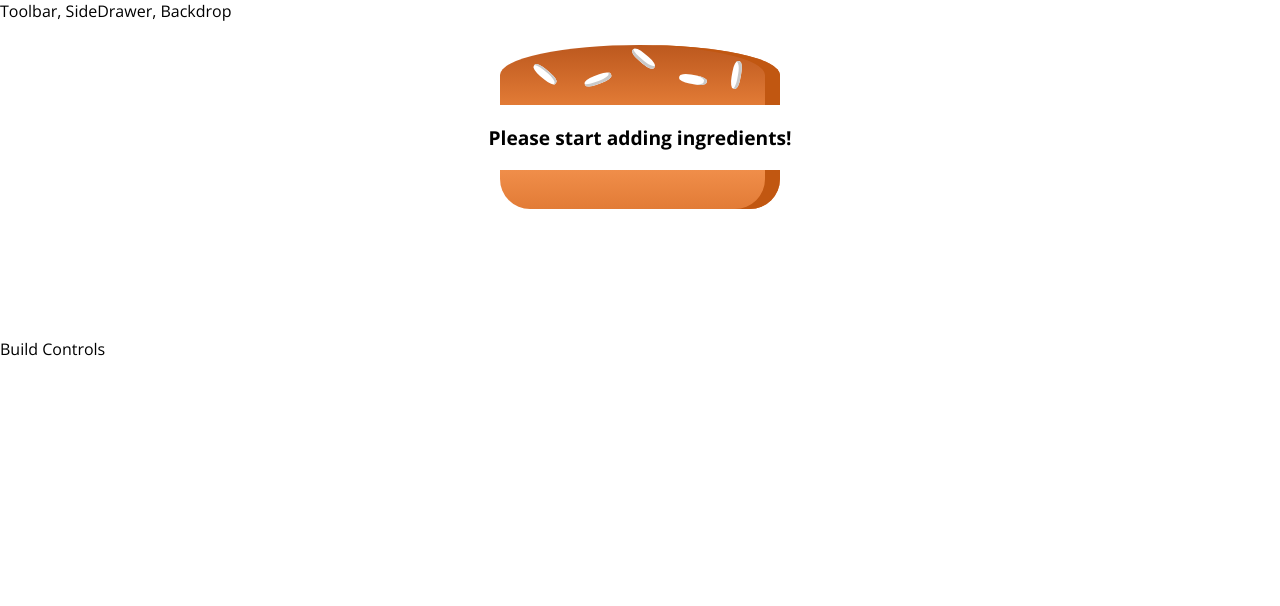
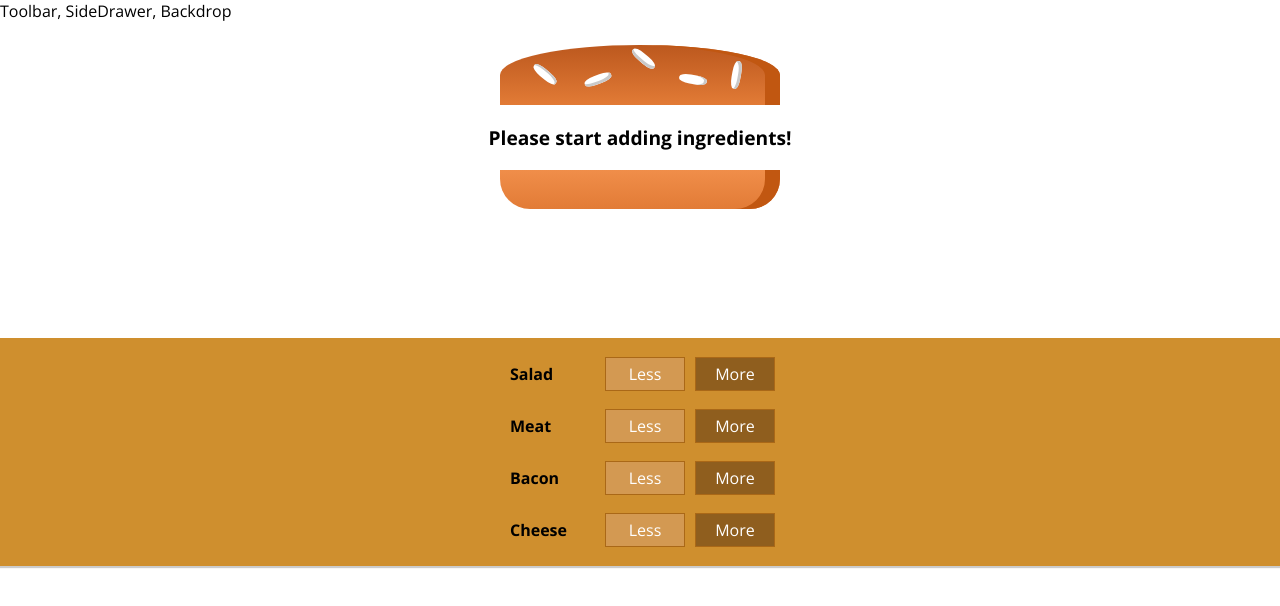
Before and after one commit to Sergaros/burgerBuilder, a React app: page / in a window 1280 px wide. Shown: the top 606 px of the page. Built offline with nearby package versions, Linux system fonts and the light colour scheme.

Commit message:
BuildControls add

```diff
--- a/src/components/Burger/BuildControls/BuildControl/BuildControl.css
+++ b/src/components/Burger/BuildControls/BuildControl/BuildControl.css
@@ -9,9 +9,48 @@
     display: block;
     font: inherit;
     padding: 5px;
-    margin: 5px 0;
+    margin: 0 5px;
     width: 80px;
-    border: 1px solid #aa6817;
+    border: 1px solid #AA6817;
     cursor: pointer;
     outline: none;
 }
+
+.BuildControl button:disabled {
+    background-color: #AC9980;
+    border: 1px solid #7E7365;
+    color: #ccc;
+    cursor: default;
+}
+
+.BuildControl button:hover:disabled {
+    background-color: #AC9980;
+    color: #ccc;
+    cursor: not-allowed;
+}
+
+.Label {
+    padding: 10px;
+    font-weight: bold;
+    width: 80px;
+}
+
+.BuildControl .Less {
+    background-color: #D39952;
+    color: white;
+}
+
+.BuildControl .More {
+    background-color: #8F5E1E;
+    color: white;
+}
+
+.BuildControl .Less:hover, .BuildControl .Less:active {
+    background-color: #DAA972;
+    color: white;
+}
+
+.BuildControl .More:hover,.BuildControl .More:active {
+    background-color: #99703F;
+    color: white;
+}
--- a/src/components/Burger/BuildControls/BuildControl/BuildControl.js
+++ b/src/components/Burger/BuildControls/BuildControl/BuildControl.js
@@ -1,11 +1,11 @@
 import React from 'react';
 import classes from './BuildControl.css'
 
-const buildontrol = (props)=>(
-    <div>
-        <div>{props.label}</div>
-        <button>Less</button>
-        <button>More</button>
+const buildControl = (props)=>(
+    <div className={classes.BuildControl}>
+        <div className={classes.Label}>{props.label}</div>
+        <button className={classes.Less}>Less</button>
+        <button className={classes.More}>More</button>
     </div>
 );
 
--- a/src/components/Burger/BuildControls/BuildControls.css
+++ b/src/components/Burger/BuildControls/BuildControls.css
@@ -2,7 +2,7 @@
     width: 100%;
     background-color: #cf8f2e;
     display: flex;
-    flex-flow:: column;
+    flex-flow: column;
     align-items: center;
     box-shadow: 0 2px 1px #ccc;
     margin: auto;
--- a/src/components/Burger/BuildControls/BuildControls.js
+++ b/src/components/Burger/BuildControls/BuildControls.js
@@ -1,8 +1,20 @@
 import React from 'react';
-import classes from './BuildControls.css'
+import classes from './BuildControls.css';
+import BuildControl from './BuildControl/BuildControl';
 
-const buildontrols = (props)=>{
+const controls = [
+    {label: 'Salad', type: 'salad'},
+    {label: 'Meat', type: 'meat'},
+    {label: 'Bacon', type: 'bacon'},
+    {label: 'Cheese', type: 'cheese'}
+];
 
-};
+const buildControls = (props)=>(
+    <div className={classes.BuildControls}>
+        {controls.map(ctrl=>(
+            <BuildControl key={ctrl.label} label={ctrl.label}/>
+        ))}
+    </div>
+);
 
 export default buildControls;
--- a/src/containers/BurgerBuilder/BurgerBuilder.js
+++ b/src/containers/BurgerBuilder/BurgerBuilder.js
@@ -1,6 +1,7 @@
 import React, {Component} from 'react';
 import Aux from '../../hoc/Auxilary';
 import Burger from '../../components/Burger/Burger';
+import BuildControls from '../../components/Burger/BuildControls/BuildControls';
 
 class BurgerBuilder extends Component{
     state = {
@@ -16,7 +17,7 @@
         return (
             <Aux>
                 <Burger ingredients={this.state.ingredients}/>
-                <div>Build Controls</div>
+                <BuildControls/>
             </Aux>
         );
     }
```
